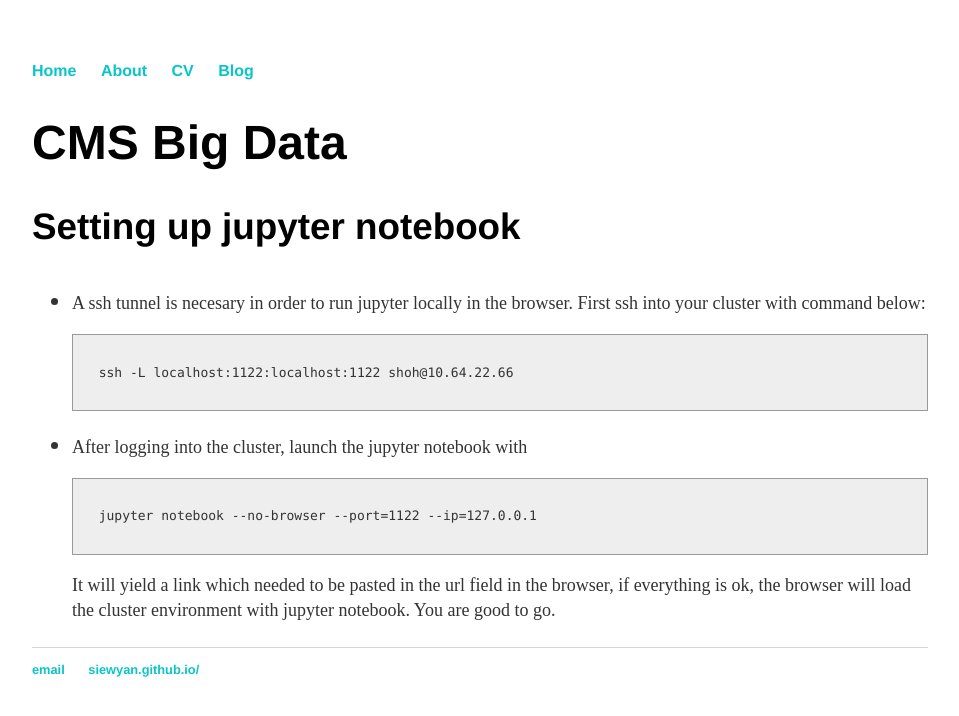
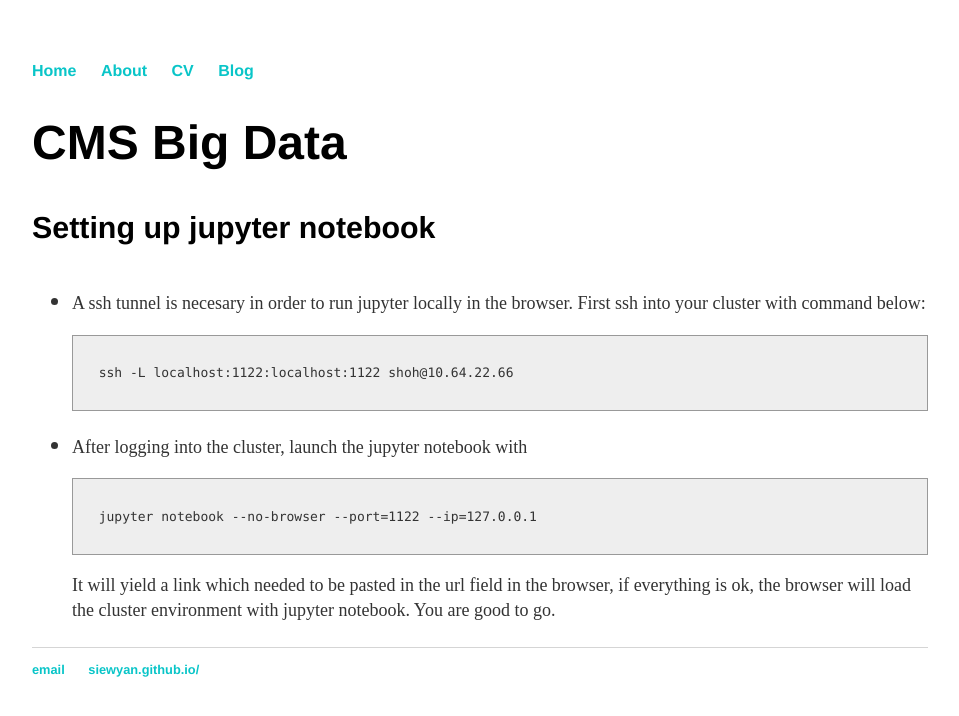
Before and after one commit to SiewYan/SiewYan.github.io, a Jekyll site: the page built from projects/CMSBigData.html, in a window 1280 px wide. Shown: the top 716 px of the page, without its empty margins (160-1119 px from the left). Built offline with Jekyll 4.4.1, drawn with Linux system fonts in a browser that asks for light colours; nearby versions of some CDN libraries.

```diff
--- a/projects/CMSBigData.html
+++ b/projects/CMSBigData.html
@@ -4,7 +4,7 @@ title: CMS Big Data
 ---
 
 <h1>CMS Big Data</h1>
-<h3>Setting up jupyter notebook</h3>
+<h4>Setting up jupyter notebook</h4>
 <ul>
   <li><p>A ssh tunnel is necesary in order to run jupyter locally in the browser. First ssh into your cluster with command below:</p>
   <pre><code>
```
